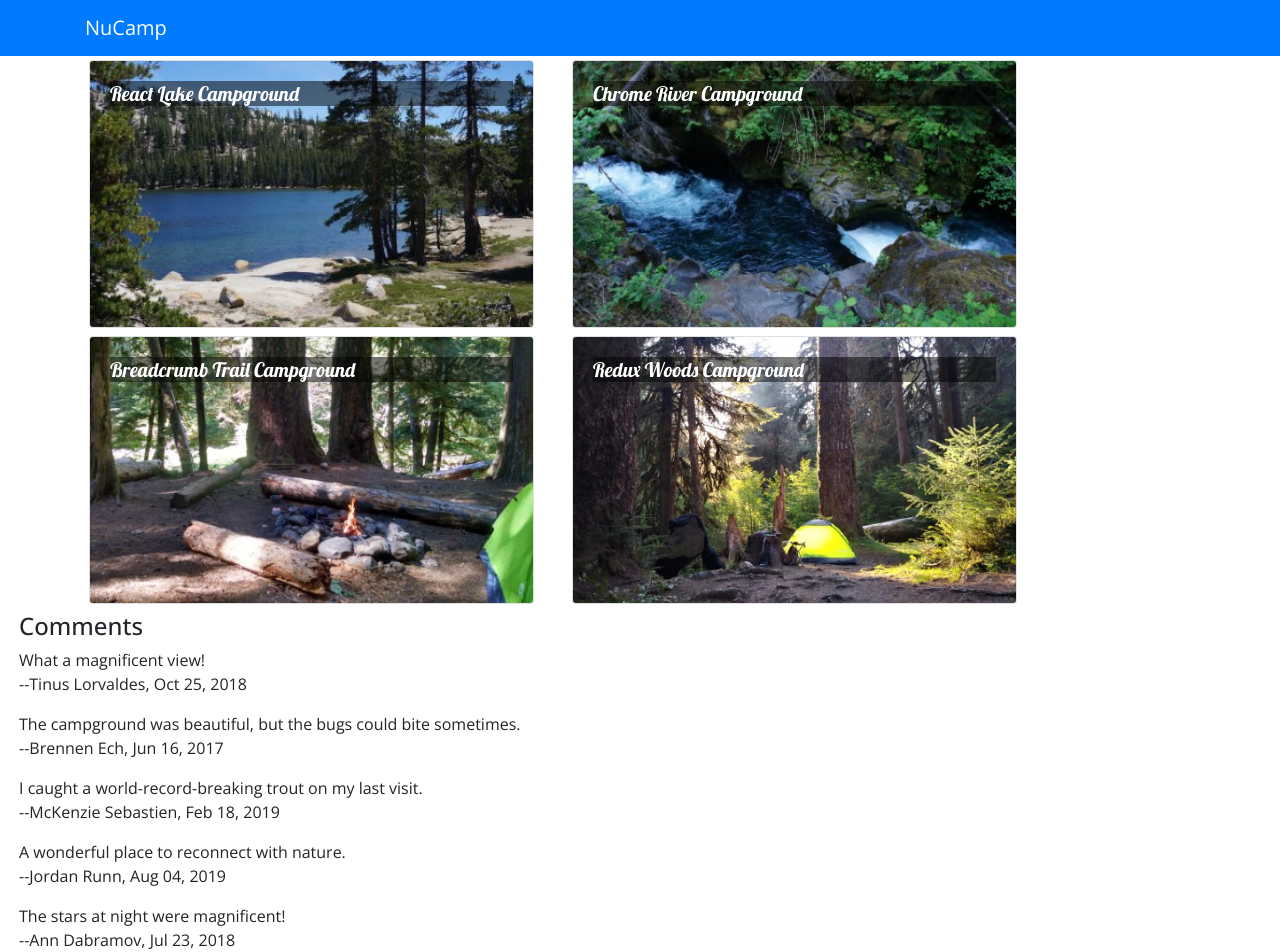
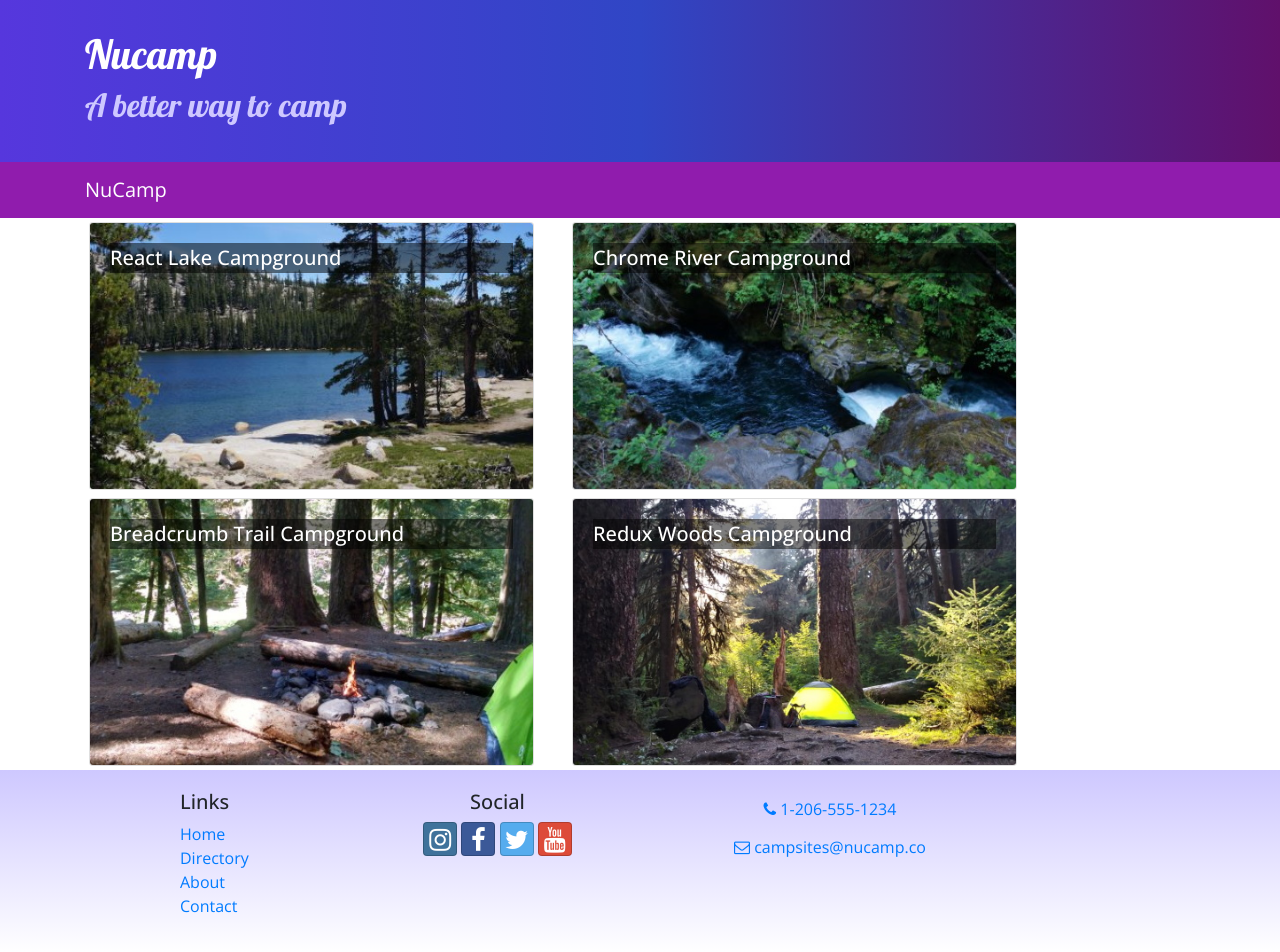
Before and after one commit to nammanur/nucampsite-react, a React (Create React App) app: page / in a window 1280 px wide. Shown: the top 952 px of the page. Built offline with nearby package versions, Linux system fonts and the light colour scheme.

Commit message:
header and footer added

```diff
--- a/package.json
+++ b/package.json
@@ -7,6 +7,8 @@
     "@testing-library/react": "^12.0.0",
     "@testing-library/user-event": "^13.2.1",
     "bootstrap": "4.5.2",
+    "bootstrap-social": "5.1.1",
+    "font-awesome": "4.7.0",
     "react": "^17.0.2",
     "react-dom": "^17.0.2",
     "react-popper": "1.3.6",
--- a/src/App.css
+++ b/src/App.css
@@ -3,10 +3,45 @@
 }
 
 .card-title {
-  font: 500 1.25rem "Lobster", cursive;
+  font-weight: 500;
+  font-size: 1.25rem;
 }
 
 .card-img-overlay .card-title {
   color: white;
   background-color: rgba(0, 0, 0, 0.5);
 }
+
+h1, h2, h3, .card-body>.card-title {
+  font-family: "Lobster"
+}
+
+h2 {
+  color: #3046C5;
+}
+
+.row-content {
+  padding: 50px 0;
+  border-bottom: 1px ridge;
+  min-height: 200px;
+}
+
+.site-footer {
+  background-image: linear-gradient(#CEC8FF, white);
+  padding: 20px 0;
+}
+
+.jumbotron {
+  margin: 0;
+  padding: 30px;
+  background-image: linear-gradient(to right, #5637DD, #3046C5, #60106B);
+  color: white;
+}
+
+.jumbotron h2 {
+  color: #CEC8FF;
+}
+
+.navbar-dark {
+  background-color: #901CAD;
+}
--- a/src/components/CampsiteInfoComponent.js
+++ b/src/components/CampsiteInfoComponent.js
@@ -1,20 +1,9 @@
-import React, {Component} from 'react';
+import React from 'react';
 import { Card, CardImg, CardText, CardBody, CardTitle } from 'reactstrap';
-import {COMMENTS} from '../shared/comments';
 
-class CampsiteInfo extends React.Component {
 
-    constructor(props) {
-        super(props);
-        this.state = {
-            selectedCampsite: props.campsite,
-            comments:COMMENTS
-        };
-    }
-
-    renderCampsite(campsite) {
+function RenderCampsite({campsite}) {
     if ( campsite) {
-            console.log(campsite);
         return (
         <Card>
             <CardImg top src={campsite.image} alt={campsite.name}></CardImg>
@@ -28,7 +17,7 @@
     return <div/>;
 }
 
-    renderComments(comments) {
+function RenderComments({comments}) {
     if ( comments ) {
         return (<div className="col-md-5 m-1">
             <h4>Comments</h4>
@@ -40,13 +29,18 @@
     return (<div/>);
 }
 
-    render() {
-        return (<div>
-                {this.renderCampsite(this.props.campsite)}
-                {this.renderComments(this.state.comments)}
-            </div>);
+function CampsiteInfo(props) {
+    if (props.campsite) {
+        return (
+            <div className="container">
+                <div className="row">
+                    <RenderCampsite campsite={props.campsite} />
+                    <RenderComments comments={props.campsite.comments} />
+                </div>
+            </div>
+        );
     }
-
+    return <div />;
 }
 
 export default CampsiteInfo;
--- a/src/components/DirectoryComponent.js
+++ b/src/components/DirectoryComponent.js
@@ -1,21 +1,22 @@
-import React, {Component} from 'react';
 import { Card, CardImg, CardImgOverlay, CardTitle } from 'reactstrap';
 
-
-
-class Directory extends Component {
-
-    render() {
-        const directory = this.props.campsites.map((campsite)=>{
+function RenderDirectoryItem({campsite, onClick}) {
     return (
-            <div className='col-md-5 m-1' key={campsite.id} >
-                <Card onClick={()=> this.props.onClick(campsite.id)}>
+            <Card onClick={()=> onClick(campsite.id)}>
                     <CardImg src={campsite.image} width="100%" src={campsite.image} alt={campsite.name}/>
                     <CardImgOverlay>
                         <CardTitle>{campsite.name}</CardTitle>
 
                     </CardImgOverlay>
             </Card>
+    );
+}
+
+function Directory(props) {
+    const directory = props.campsites.map((campsite)=>{
+        return (
+        <div className='col-md-5 m-1' key={campsite.id} >
+            <RenderDirectoryItem campsite={campsite} onClick={props.onClick}/>
         </div>)
     });
     return (<div className='container'>
@@ -23,7 +24,6 @@
                 {directory}
             </div>
     </div>);
-    }
 }
 
 // class ExampleParentComponent extends Component {
--- /dev/null
+++ b/src/components/FooterComponent.js
@@ -0,0 +1,35 @@
+import React from "react";
+
+function Footer(props) {
+
+    return (
+    <footer className="site-footer">
+        <div className="container">
+            <div className="row">
+                <div className="col-4 col-sm-2 offset-1">
+                    <h5>Links</h5>
+                    <ul className="list-unstyled">
+                        <li><a href="#">Home</a></li>
+                        <li><a href="#">Directory</a></li>
+                        <li><a href="#">About</a></li>
+                        <li><a href="#">Contact</a></li>
+                    </ul>
+                </div>
+                <div className="col-6 col-sm-3 text-center">
+                    <h5>Social</h5>
+                    <a className="btn btn-social-icon btn-instagram" href="http://instagram.com/"><i className="fa fa-instagram" /></a>{' '}
+                    <a className="btn btn-social-icon btn-facebook" href="http://www.facebook.com/"><i className="fa fa-facebook" /></a>{' '}
+                    <a className="btn btn-social-icon btn-twitter" href="http://twitter.com/"><i className="fa fa-twitter" /></a>{' '}
+                    <a className="btn btn-social-icon btn-google" href="http://youtube.com/"><i className="fa fa-youtube" /></a>
+                </div>
+                <div className="col-sm-4 text-center">
+                    <a role="button" className="btn btn-link" href="tel:+12065551234"><i className="fa fa-phone" /> 1-206-555-1234</a><br />
+                    <a role="button" className="btn btn-link" href="mailto:notreal@notreal.co"><i className="fa fa-envelope-o" /> campsites@nucamp.co</a>
+                </div>
+            </div>
+        </div>
+    </footer>
+);
+}
+
+export default Footer;
--- /dev/null
+++ b/src/components/HeaderComponent.js
@@ -0,0 +1,28 @@
+import React, { Component } from "react";
+import { Navbar, NavbarBrand, Jumbotron} from "reactstrap";
+
+class Header extends Component {
+    render() {
+        return (
+            <React.Fragment>
+            <Jumbotron fluid>
+                <div className="container">
+                    <div className="row">
+                        <div className="col">
+                            <h1>Nucamp</h1>
+                            <h2>A better way to camp</h2>
+                        </div>
+                    </div>
+                </div>
+            </Jumbotron>
+            <Navbar dark sticky="top">
+            <div className="container">
+                <NavbarBrand href="/">NuCamp</NavbarBrand>
+            </div>
+        </Navbar>
+        </React.Fragment>
+        );
+    }
+}
+
+export default Header;
--- a/src/components/MainComponent.js
+++ b/src/components/MainComponent.js
@@ -1,8 +1,9 @@
 import React, { Component } from 'react';
-import { Navbar, NavbarBrand } from 'reactstrap';
 import Directory from './DirectoryComponent';
 import { CAMPSITES } from '../shared/campsites';
 import CampsiteInfo from './CampsiteInfoComponent';
+import Header from './HeaderComponent';
+import Footer from './FooterComponent';
 
 
 class Main extends Component {
@@ -23,13 +24,10 @@
   render() {
       return (
           <div>
-              <Navbar dark color="primary">
-              <div className="container">
-                  <NavbarBrand href="/">NuCamp</NavbarBrand>
-              </div>
-              </Navbar>
+              <Header/>
               <Directory campsites={this.state.campsites} onClick={(campsiteId)=>this.onCampsiteSelect(campsiteId)} />
               <CampsiteInfo campsite={this.state.campsites.filter((campsite)=>campsite.id=== this.state.selectedCampsite)[0]}/>
+              <Footer />
           </div>
       );
   }
--- a/src/index.js
+++ b/src/index.js
@@ -1,12 +1,15 @@
 import React from 'react';
 import ReactDOM from 'react-dom';
 import './index.css';
+
 
 import reportWebVitals from './reportWebVitals';
 import 'bootstrap/dist/css/bootstrap.min.css';
 import 'typeface-lobster';
 import 'typeface-open-sans';
 
+import 'font-awesome/css/font-awesome.css';
+import 'bootstrap-social/bootstrap-social.css';
 import App from './App';
 
 ReactDOM.render(
--- a/src/shared/campsites.js
+++ b/src/shared/campsites.js
@@ -4,27 +4,160 @@
         name: 'React Lake Campground',
         image: 'assets/images/react-lake.jpg',
         elevation: 1233,
-        description: "Nestled in the foothills of the Chrome Mountains, this campground on the shores of the pristine React Lake is a favorite for fly fishers."
+        description: "Nestled in the foothills of the Chrome Mountains, this campground on the shores of the pristine React Lake is a favorite for fly fishers.",
+        comments: [ {
+            author: "Tinus Lorvaldes0",
+            date: "10/25/2018",
+            text: "What a magnificent view!",
+        },
+        {
+            author: "Brennen Ech",
+            date: "06/16/2017",
+            text: "The campground was beautiful, but the bugs could bite sometimes."
+        },
+        {
+            author: "McKenzie Sebastien",
+            date: "02/18/2019",
+            text: "I caught a world-record-breaking trout on my last visit."
+        },
+        {
+            author: "Jordan Runn",
+            date: "08/04/2019",
+            text: "A wonderful place to reconnect with nature."
+        },
+        {
+            author: "Ann Dabramov",
+            date: "07/23/2018",
+            text: "The stars at night were magnificent!"
+        } ]
     },
     {
       id: 1,
       name: 'Chrome River Campground ',
       image: 'assets/images/chrome-river.jpg',
       elevation: 877,
-      description: "Spend a few sunny days and starry nights beneath a canopy of old-growth firs at this enchanting spot by the Chrome River."
+      description: "Spend a few sunny days and starry nights beneath a canopy of old-growth firs at this enchanting spot by the Chrome River.",
+      comments: [ {
+            author: "Tinus Lorvaldes1",
+            date: "10/25/2018",
+            text: "What a magnificent view!",
+        },
+        {
+            author: "Brennen Ech",
+            date: "06/16/2017",
+            text: "The campground was beautiful, but the bugs could bite sometimes."
+        },
+        {
+            author: "McKenzie Sebastien",
+            date: "02/18/2019",
+            text: "I caught a world-record-breaking trout on my last visit."
+        },
+        {
+            author: "Jordan Runn",
+            date: "08/04/2019",
+            text: "A wonderful place to reconnect with nature."
+        },
+        {
+            author: "Ann Dabramov",
+            date: "07/23/2018",
+            text: "The stars at night were magnificent!"
+        } ]
     },
     {
         id: 2,
         name: 'Breadcrumb Trail Campground',
         image: 'assets/images/breadcrumb-trail.jpg',
         elevation: 2901,
-        description: "Let NuCamp be your guide to this off-the-beaten-path, hike-in-only campground."
+        description: "Let NuCamp be your guide to this off-the-beaten-path, hike-in-only campground.",
+        comments: [ {
+            author: "Tinus Lorvaldes2",
+            date: "10/25/2018",
+            text: "What a magnificent view!",
+        },
+        {
+            author: "Brennen Ech",
+            date: "06/16/2017",
+            text: "The campground was beautiful, but the bugs could bite sometimes."
+        },
+        {
+            author: "McKenzie Sebastien",
+            date: "02/18/2019",
+            text: "I caught a world-record-breaking trout on my last visit."
+        },
+        {
+            author: "Jordan Runn",
+            date: "08/04/2019",
+            text: "A wonderful place to reconnect with nature."
+        },
+        {
+            author: "Ann Dabramov",
+            date: "07/23/2018",
+            text: "The stars at night were magnificent!"
+        } ]
     },
     {
         id: 3,
         name: 'Redux Woods Campground',
         image: 'assets/images/redux-woods.jpg',
         elevation: 42,
-        description: "You'll never want to leave this hidden gem, deep within the lush Redux Woods."
+        description: "You'll never want to leave this hidden gem, deep within the lush Redux Woods.",
+        comments: [ {
+            author: "Tinus Lorvaldes3",
+            date: "10/25/2018",
+            text: "What a magnificent view!",
+        },
+        {
+            author: "Brennen Ech",
+            date: "06/16/2017",
+            text: "The campground was beautiful, but the bugs could bite sometimes."
+        },
+        {
+            author: "McKenzie Sebastien",
+            date: "02/18/2019",
+            text: "I caught a world-record-breaking trout on my last visit."
+        },
+        {
+            author: "Jordan Runn",
+            date: "08/04/2019",
+            text: "A wonderful place to reconnect with nature."
+        },
+        {
+            author: "Ann Dabramov",
+            date: "07/23/2018",
+            text: "The stars at night were magnificent!"
+        } ]
     }
 ]
+
+export const COMMENTS = [
+    {
+        id: 0,
+        author: "Tinus Lorvaldes",
+        date: "10/25/2018",
+        text: "What a magnificent view!",
+    },
+    {
+        id: 1,
+        author: "Brennen Ech",
+        date: "06/16/2017",
+        text: "The campground was beautiful, but the bugs could bite sometimes."
+    },
+    {
+        id: 2,
+        author: "McKenzie Sebastien",
+        date: "02/18/2019",
+        text: "I caught a world-record-breaking trout on my last visit."
+    },
+    {
+        id: 3,
+        author: "Jordan Runn",
+        date: "08/04/2019",
+        text: "A wonderful place to reconnect with nature."
+    },
+    {
+        id: 4,
+        author: "Ann Dabramov",
+        date: "07/23/2018",
+        text: "The stars at night were magnificent!"
+    }
+]
```
Also changed, not shown: 1 other file (tests, documents, lock files or other folders). Lines whose indentation alone changed are shown as unchanged.
